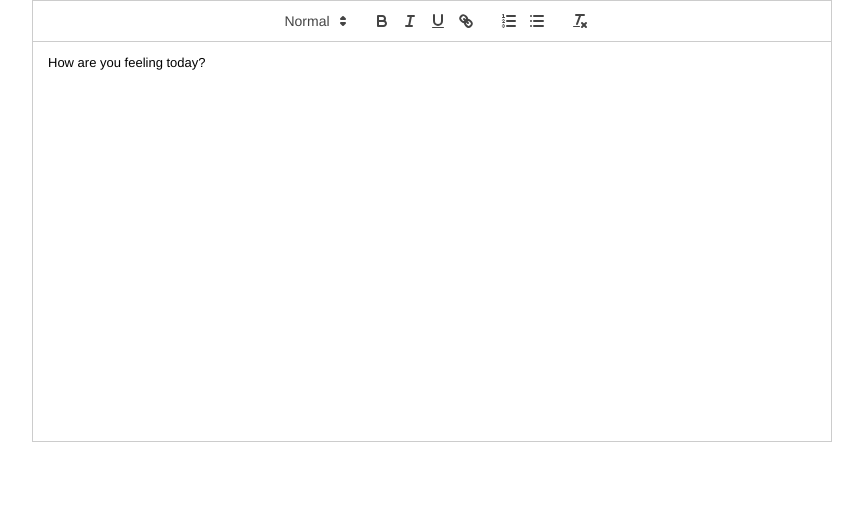
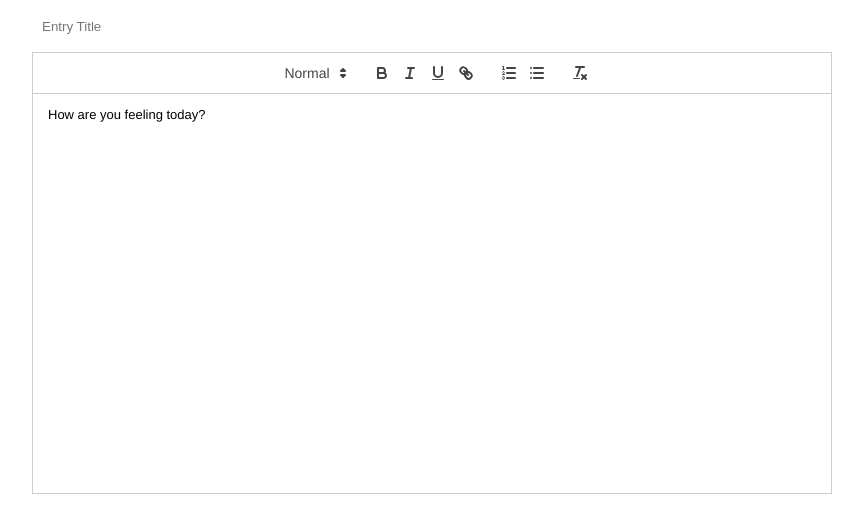
Before and after one commit to umekow/FooMoo, a React (Create React App) app in the folder foodmood/: page / in a window 1280 px wide. Shown: the top 532 px of the page, without its empty margins (208-1071 px from the left). Built offline with nearby package versions, Linux system fonts and the light colour scheme.

Commit message:
added text area for header

```diff
--- a/foodmood/src/features/editor/index.js
+++ b/foodmood/src/features/editor/index.js
@@ -4,9 +4,15 @@ import 'react-quill/dist/quill.snow.css'
 
 
 const Editor = props => {
+    const [header, setHeader] = useState('Entry Title')
     const [text, setText] = useState('How are you feeling today?')
     return(
-
+        <div className='editorContainer'>
+            {/* header for journal entry  */}
+            <div className='entryHeader'>
+                <input style={{width: '780px', height: '50px', margin:'0',  border: 'none'}} type='text' placeholder={header}/>
+            </div>
+            {/*text editor */}
             <ReactQuill
                 style={{
                     width:'800px',
@@ -14,7 +20,11 @@ const Editor = props => {
                     margin: '0 auto',
 
                 }}
-        theme='snow' value={text} onChange={setText}/>
+                theme='snow'
+                value={text}
+                onChange={setText}>
+            </ReactQuill>
+        </div>
 
     )
 }
```
Lines whose indentation alone changed are shown as unchanged.
